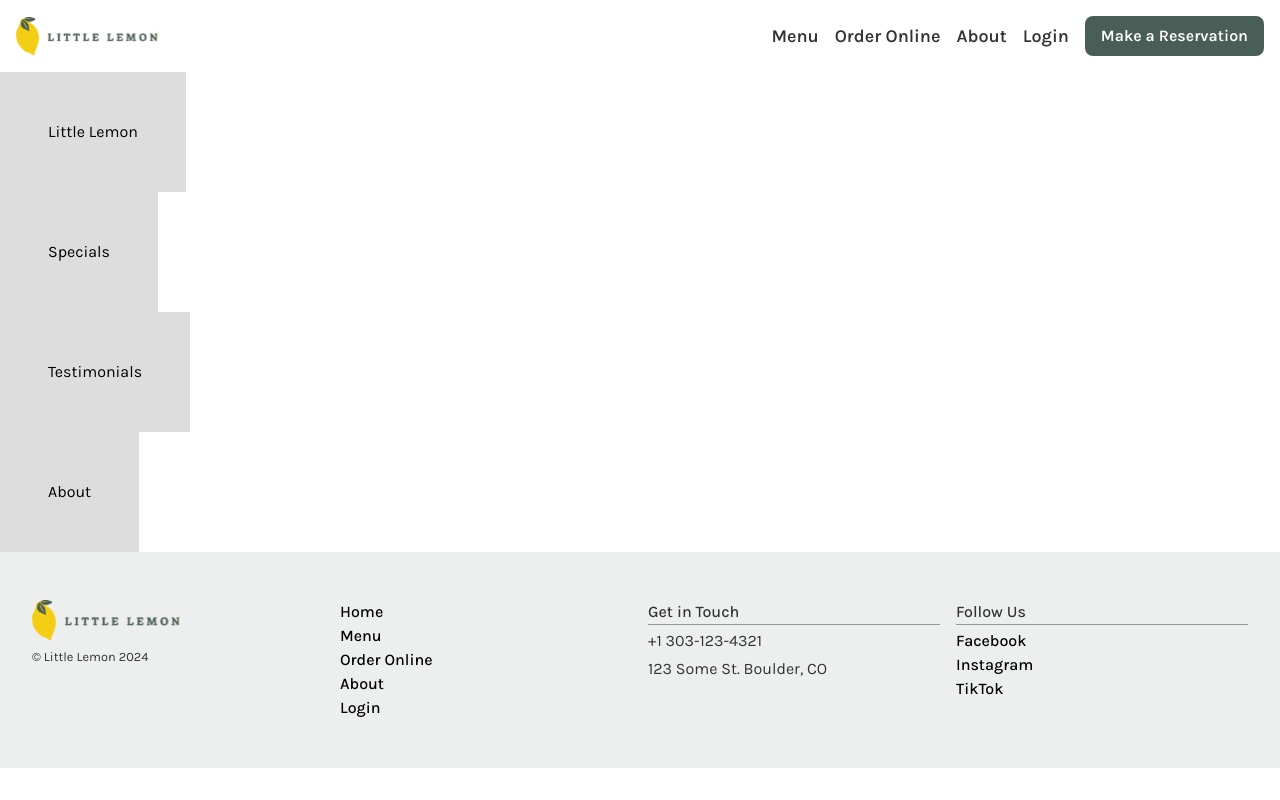
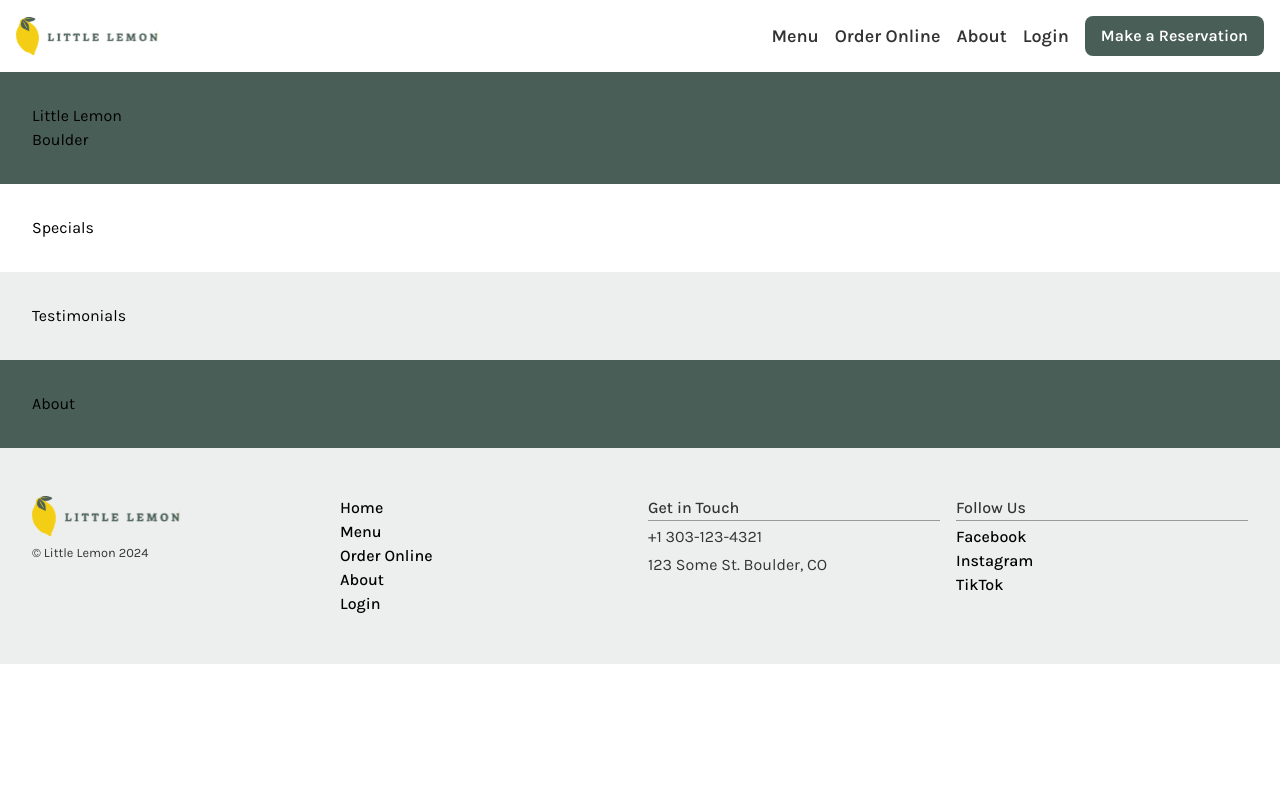
Before and after one commit to MoxieEric/meta-front-end-developer-capstone, a React (Create React App) app: page / in a window 1280 px wide. Built offline with nearby package versions, Linux system fonts and the light colour scheme; a web font is replaced by a local one.

Commit message:
stub page section component

```diff
--- a/src/components/layout/Header.js
+++ b/src/components/layout/Header.js
@@ -8,7 +8,7 @@ import { Bars3Icon, XMarkIcon } from '@heroicons/react/24/outline'
 const Header = () => {
 	const [menuOpen, setMenuOpen] = useState(false)
 	return (
-		<header className='container'>
+		<header className='global-header container'>
 			<Link to='/'>
 				<img
 					src='/little-lemon-logo.svg'
--- /dev/null
+++ b/src/components/layout/PageSection.js
@@ -0,0 +1,15 @@
+import classNames from 'classnames'
+
+const PageSection = ({ id, background, children }) => {
+	const backgroundClass = `bg-${background}`
+	return (
+		<section
+			id={id}
+			className={classNames(backgroundClass, 'page-section')}
+		>
+			<div className='container'>{children}</div>
+		</section>
+	)
+}
+
+export default PageSection
--- a/src/components/screens/Home.js
+++ b/src/components/screens/Home.js
@@ -1,26 +1,29 @@
+import PageSection from '../layout/PageSection'
+
 const Home = () => {
 	return (
 		<>
-			<section>
+			<PageSection id='hero' background='primary'>
 				<header>
 					<h1>Little Lemon</h1>
+					<h2>Boulder</h2>
 				</header>
-			</section>
-			<section>
+			</PageSection>
+			<PageSection id='specials' background='white'>
 				<header>
 					<h1>Specials</h1>
 				</header>
-			</section>
-			<section>
+			</PageSection>
+			<PageSection id='testimonials' background='light'>
 				<header>
 					<h1>Testimonials</h1>
 				</header>
-			</section>
-			<section>
+			</PageSection>
+			<PageSection id='about' background='primary'>
 				<header>
 					<h1>About</h1>
 				</header>
-			</section>
+			</PageSection>
 		</>
 	)
 }
--- a/src/styles/app.css
+++ b/src/styles/app.css
@@ -69,7 +69,7 @@ html, body {
 	font-weight: 500;
 }
 
-header {
+.global-header {
 	display: flex;
 	align-items: center;
 	width: 100%;
@@ -130,14 +130,14 @@ header {
 	}
 }
 
-#root {
+/* #root {
 	width: 100%;
 	display: flex;
 	flex-direction: column;
 	gap: 0;
 	align-items: start;
 	justify-content: flex-start;
-}
+} */
 
 main {
 	display: flex;
@@ -145,10 +145,13 @@ main {
 	gap: 0;
 	align-items: start;
 	justify-content: flex-start;
+	width: 100%;
 }
-main > section {
+
+.page-section {
 	padding: 2rem;
-	background: #DDD;
+	width: 100%;
+	display: flex;
 }
 
 .modal {
```
Also changed, not shown: src/styles/tailwind.min.css.
